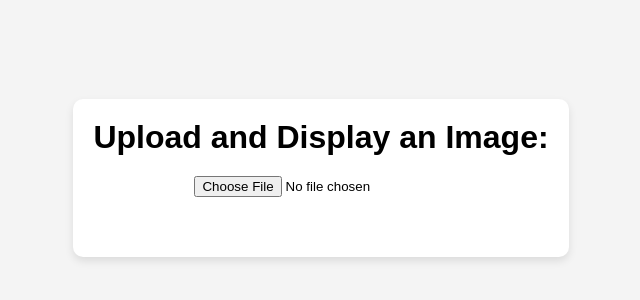
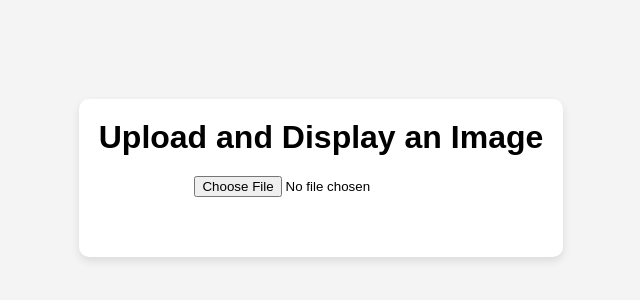
Before and after one commit to rhit-villencr/rhit-villencr.github.io, a plain HTML site: page index.html in a window 1280 px wide. Shown: the part 222-522 px from the top of the page, without its empty margins (319-959 px from the left). Drawn offline with Linux system fonts and the light colour scheme.

Commit message:
removed colon for testing

```diff
--- a/index.html
+++ b/index.html
@@ -8,7 +8,7 @@
 </head>
 <body>
     <div class="container">
-        <h1>Upload and Display an Image:</h1>
+        <h1>Upload and Display an Image</h1>
         <input type="file" id="imageInput" accept="image/*">
         <div id="imageContainer">
             <img id="displayImage" alt="Your Image will appear here" />
```
